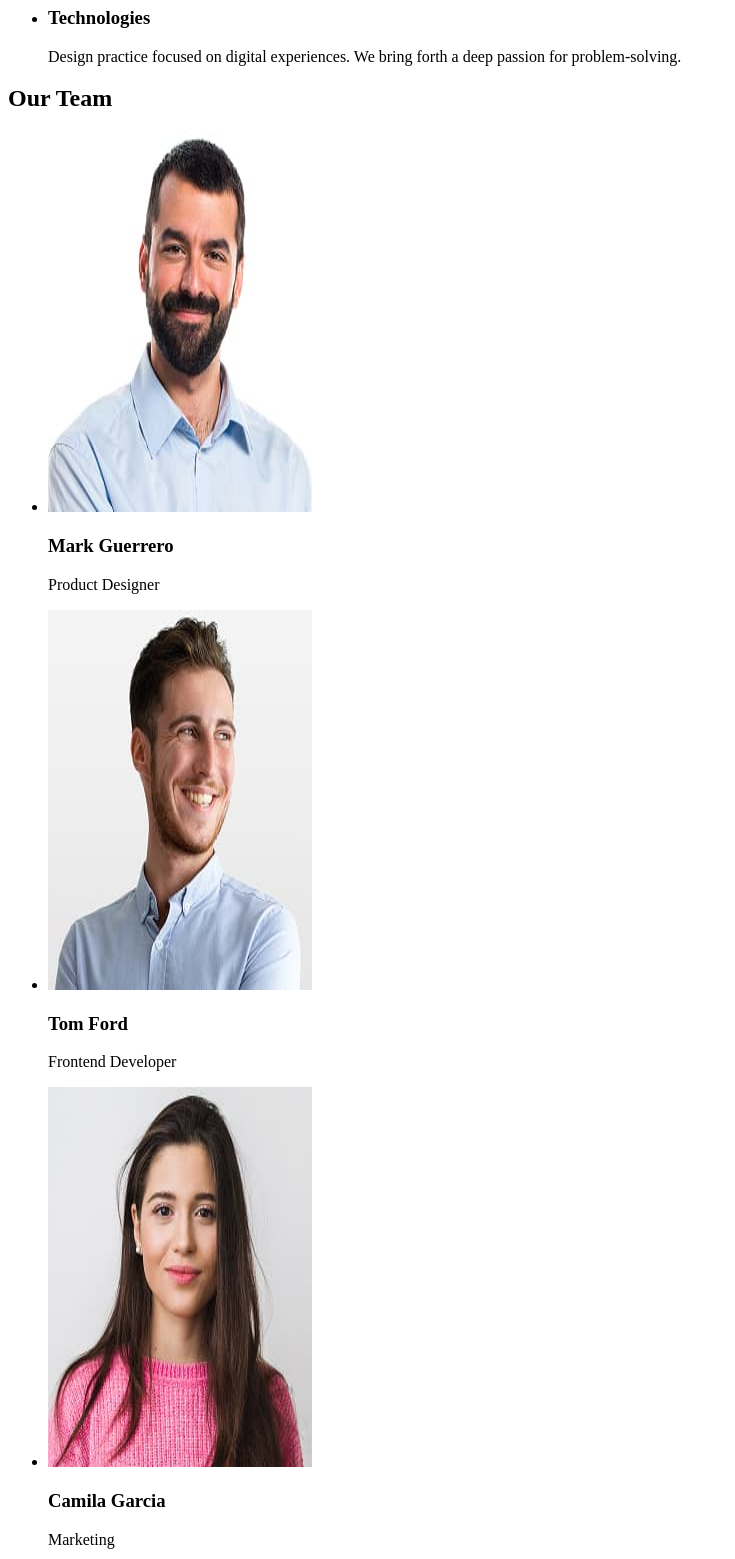
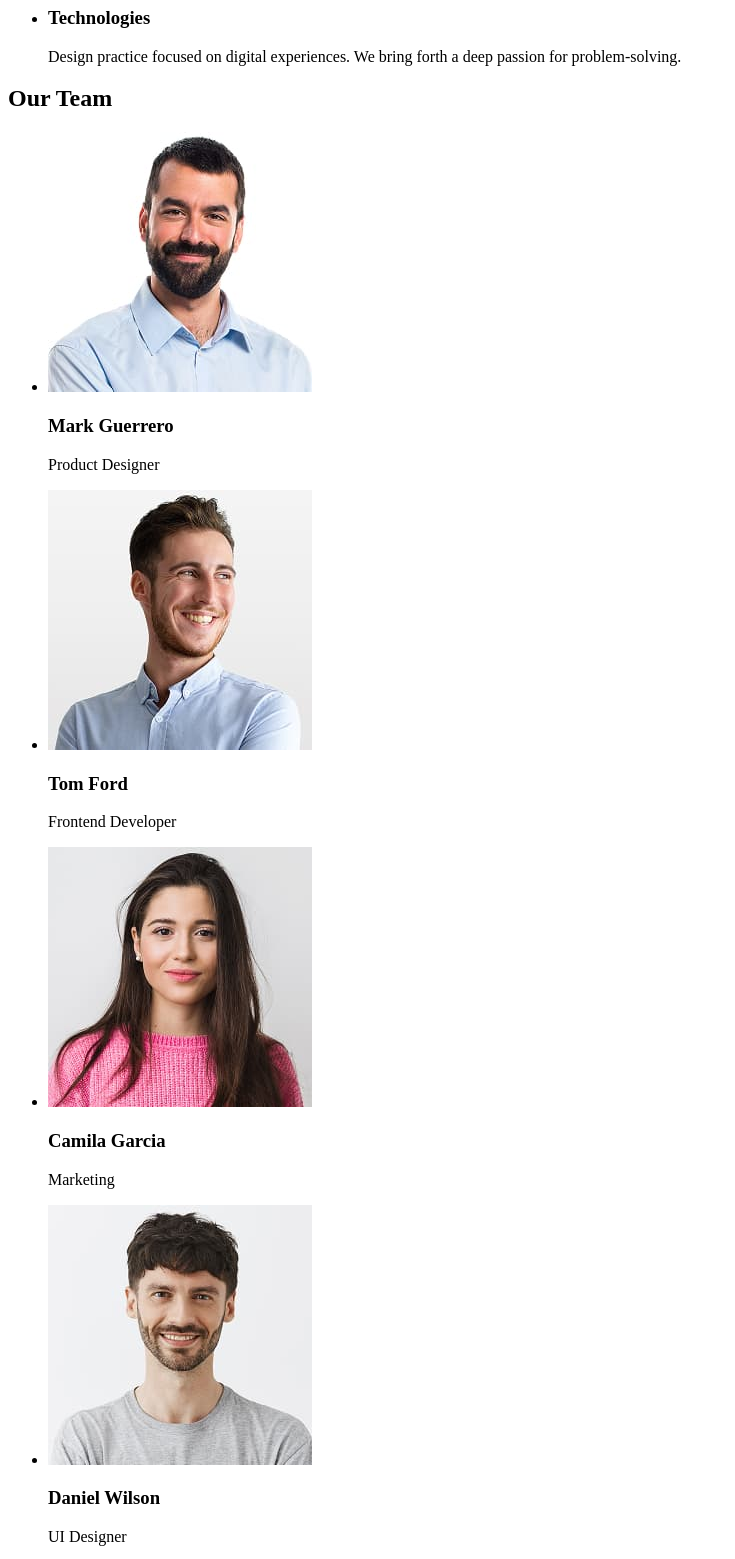
Before and after one commit to MalaksumaMila/goit-markup-hw-01, a plain HTML site: page index.html in a window 1280 px wide. Shown: the part 480-2039 px from the top of the page, without its empty margins (0-735 px from the left). Drawn offline with Linux system fonts and the light colour scheme.

Commit message:
git markup

```diff
--- a/index.html
+++ b/index.html
@@ -3,7 +3,7 @@
   <head>
     <meta charset="UTF-8" />
     <meta name="viewport" content="width=device-width, initial-scale=1.0" />
-    <title>Document</title>
+    <title>WebStudio</title>
   </head>
   <body>
     <header>
@@ -38,7 +38,7 @@
         <button type="button">Order Service</button>
       </section>
       <section>
-        <h2 hidden>Section 2</h2>
+        <h2 hidden>Features</h2>
         <ul>
           <li>
             <h3>Strategy</h3>
@@ -78,7 +78,7 @@
               src="./images/img1.jpg"
               alt="Mark Guerrero Product Designer"
               width="264"
-              height="380"
+              height="260"
             />
             <h3>Mark Guerrero</h3>
             <p>Product Designer</p>
@@ -89,7 +89,7 @@
               alt="Tom Ford
 Frontend Developer"
               width="264"
-              height="380"
+              height="260"
             />
             <h3>Tom Ford</h3>
             <p>Frontend Developer</p>
@@ -100,7 +100,7 @@ Frontend Developer"
               alt="Camila Garcia
 Marketing"
               width="264"
-              height="380"
+              height="260"
             />
             <h3>Camila Garcia</h3>
             <p>Marketing</p>
@@ -111,7 +111,7 @@ Marketing"
               alt="Daniel Wilson
 UI Designer"
               width="264"
-              height="380"
+              height="260"
             />
             <h3>Daniel Wilson</h3>
             <p>UI Designer</p>
```
